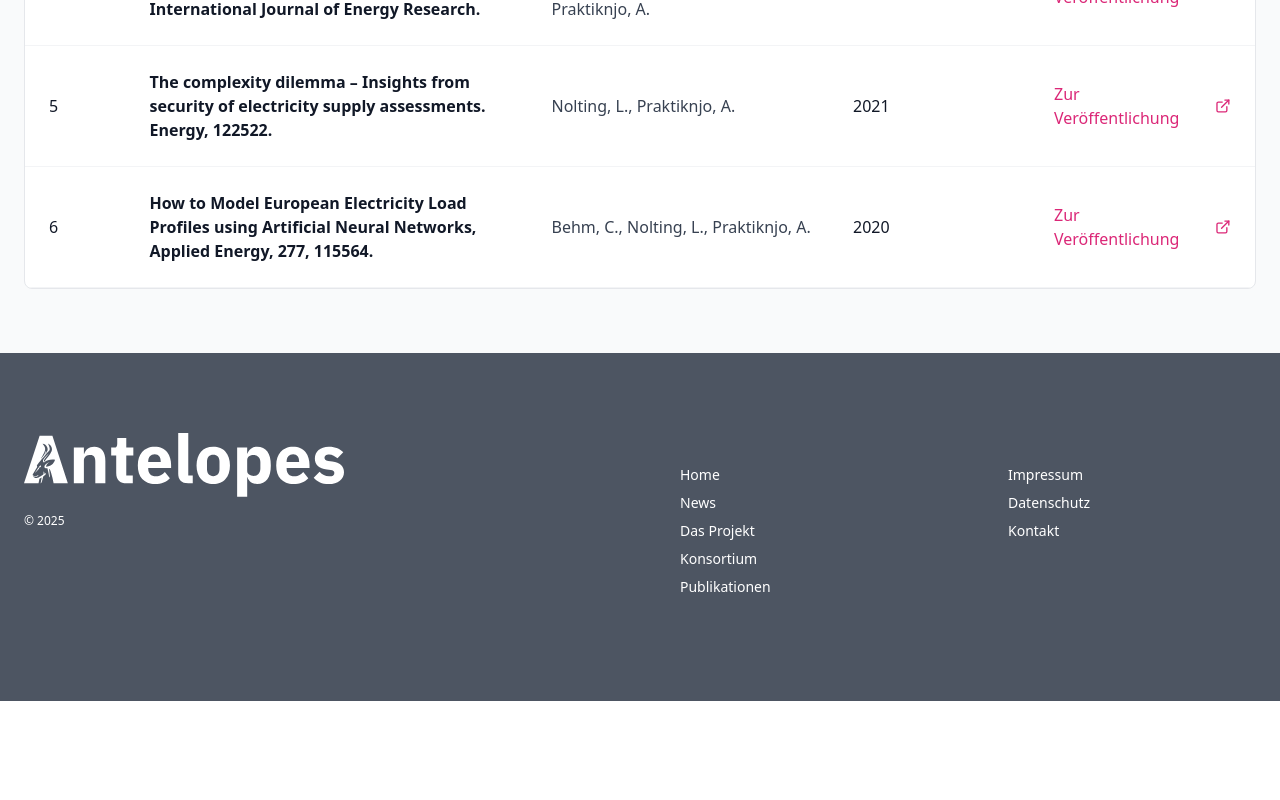
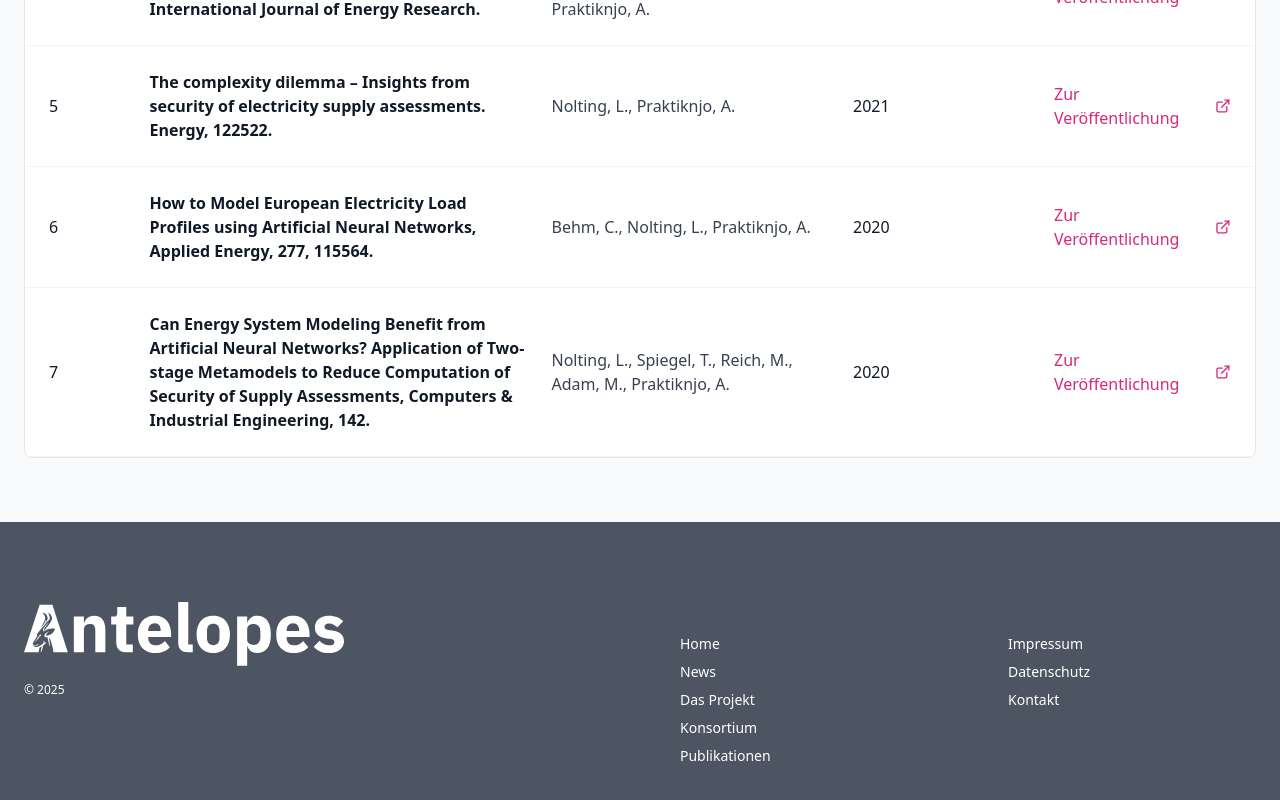
Before and after one commit to FabianStupperich/website_antelopes, a React (Vite) app: page /publikationen in a window 1280 px wide. Shown: the part 1288-2088 px from the top of the page. Before the commit the page ends 1989 px from the top, so only its background shows below. Built offline with nearby package versions, Linux system fonts and the light colour scheme.

Commit message:
Updated Publications.tsx

```diff
--- a/src/components/Publications.tsx
+++ b/src/components/Publications.tsx
@@ -63,6 +63,14 @@ export default function Publications() {
       title: t('publications.kivi01.6.title'),
       authors: t('publications.kivi01.6.authors'),
       date: t('publications.kivi01.6.date'),
+      link: '#'
+    },
+    {
+      id: 7,
+      number: 7,
+      title: t('publications.kivi01.7.title'),
+      authors: t('publications.kivi01.7.authors'),
+      date: t('publications.kivi01.7.date'),
       link: '#'
     }
   ];
```
